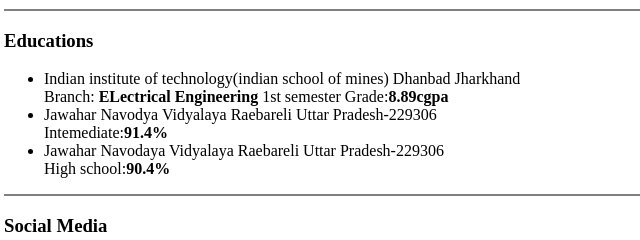
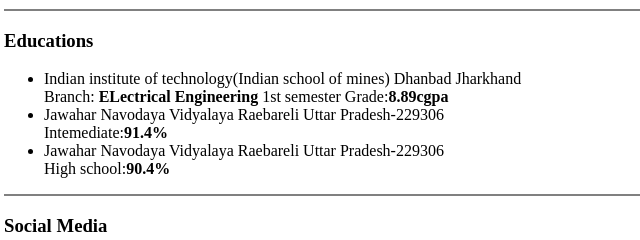
Before and after one commit to n-maurya-01/About-Me, a plain HTML site: page index.html in a window 1280 px wide. Shown: the part 216-456 px from the top of the page, 4-644 px from the left. Drawn offline with Linux system fonts and the light colour scheme.

Commit message:
update commit

```diff
--- a/index.html
+++ b/index.html
@@ -24,11 +24,11 @@
     <hr size="2" noshade="0">
     <h3>Educations</h3>
       <ul>
-        <li>Indian institute of technology(indian school of mines) Dhanbad Jharkhand
+        <li>Indian institute of technology(Indian school of mines) Dhanbad Jharkhand
             <br>
             Branch: <strong>ELectrical Engineering</strong> 1st semester Grade:<strong>8.89cgpa</strong>
         </li>
-        <li>Jawahar Navodya Vidyalaya Raebareli Uttar Pradesh-229306
+        <li>Jawahar Navodaya Vidyalaya Raebareli Uttar Pradesh-229306
             <br>
             Intemediate:<strong>91.4%</strong>
         </li>
```
